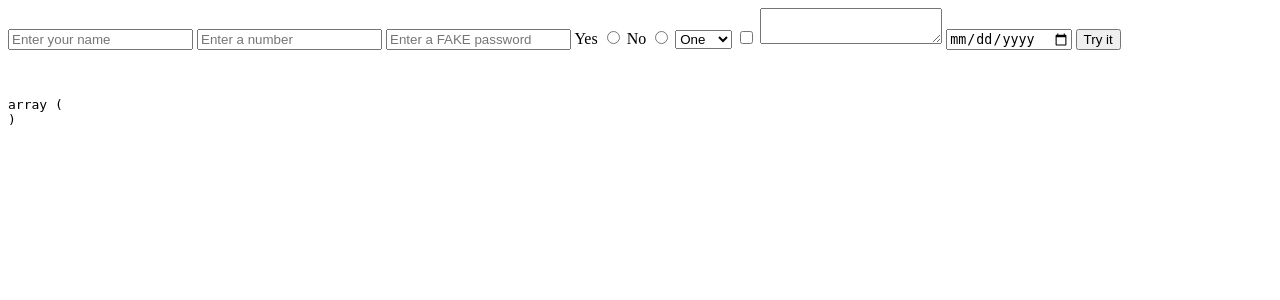
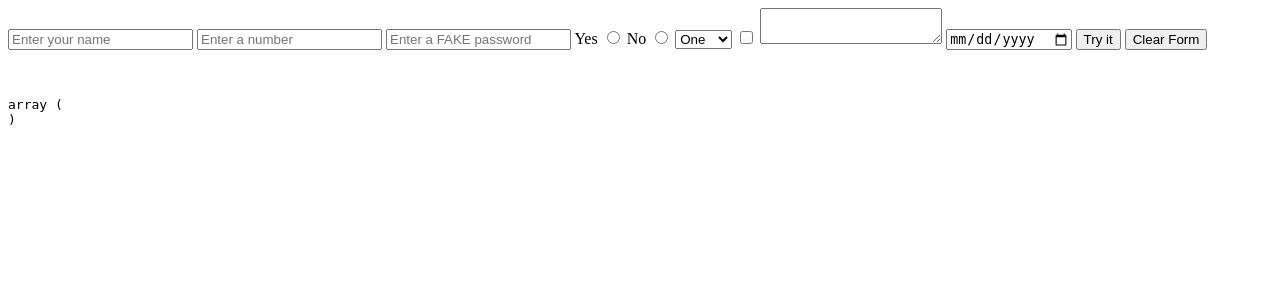
Before and after one commit to jlimtian/IT202, a PHP site: page /myForm.php in a window 1280 px wide. Shown: the top 300 px of the page. Run offline with PHP 8.4, Linux system fonts and the light colour scheme.

Commit message:
myForms full

```diff
--- a/myForm.php
+++ b/myForm.php
@@ -31,6 +31,7 @@ function getName(){
 <input type="date" name="date"/>
 
 <input type="submit" value="Try it"/>
+<input type="reset" value="Clear Form"/>
 </form>
 </body>
 </html>
```
